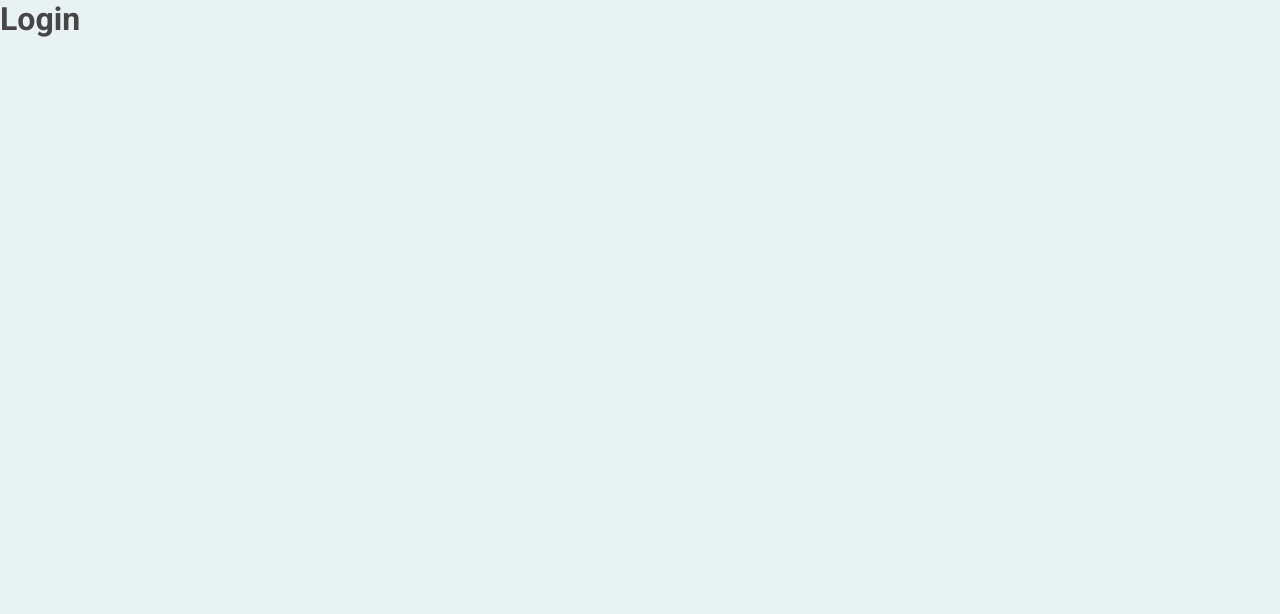
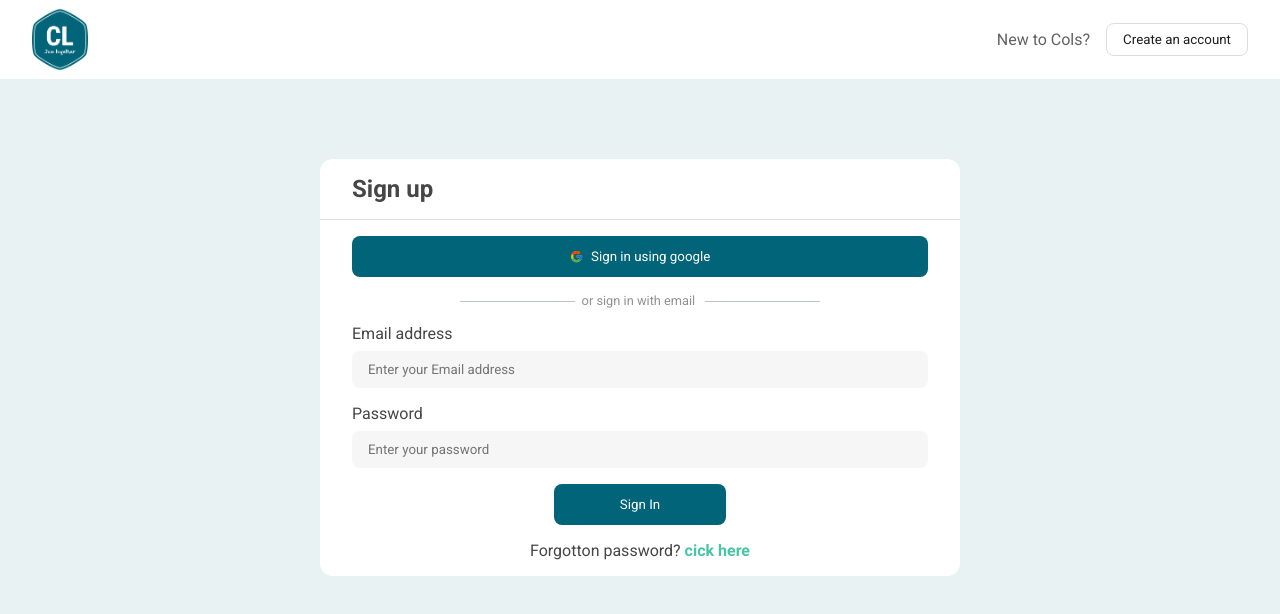
Before and after one commit to bipul2540/cols-project, a React (Vite) app in the folder front-end/: page /auth/login in a window 1280 px wide. Shown: the top 614 px of the page. Built offline with nearby package versions, Linux system fonts and the light colour scheme.

Commit message:
loginPage desing

```diff
--- a/front-end/src/App.jsx
+++ b/front-end/src/App.jsx
@@ -36,7 +36,7 @@ function App() {
         },
         {
           path: "login",
-          element: <h1>Login</h1>,
+          element: <Login />,
         },
       ],
     },
--- a/front-end/src/index.css
+++ b/front-end/src/index.css
@@ -76,4 +76,10 @@ body {
 input {
   outline: none;
   border: none;
+
+  padding: 0.7rem 1rem;
+  border-radius: var(--border-radius);
+  background-color: var(--input-bg);
+  font-weight: 400;
+  margin-top: 0.5rem;
 }
--- a/front-end/src/pages/login page/Login.jsx
+++ b/front-end/src/pages/login page/Login.jsx
@@ -1,7 +1,24 @@
 import React from "react";
+import styled from "styled-components";
+import AuthHeader from "./../../components/AuthHeader";
+import LoginForm from "./LoginForm";
+
+const Main = styled.div`
+  position: relative;
+`;
 
 const Login = () => {
-  return <div>Login</div>;
+  return (
+    <Main>
+      <AuthHeader
+        infoText={"New to Cols?"}
+        btnText={"Create an account"}
+        btnClassName={"btn-primary"}
+      />
+
+      <LoginForm />
+    </Main>
+  );
 };
 
 export default Login;
--- a/front-end/src/pages/login page/LoginForm.jsx
+++ b/front-end/src/pages/login page/LoginForm.jsx
@@ -1,12 +1,13 @@
 import React from "react";
 import { FcGoogle } from "react-icons/fc";
 import Button from "../../components/Button";
+import styles from "./LoginForm.module.scss";
 
 const LoginForm = () => {
   return (
-    <div>
-      <h1>Sign up</h1>
-      <div className='button'>
+    <div className={styles.container}>
+      <h1 className={styles.heading}>Sign up</h1>
+      <div className={styles.google_btn}>
         <Button
           btnText={`Sign in using google`}
           btnIcon={<FcGoogle />}
@@ -14,18 +15,29 @@ const LoginForm = () => {
         />
       </div>
 
-      <div className='or__line'>
-        <p>or sign in with email </p>
+      <div className={styles.or__line}>
+        <p className={styles.line}>or sign in with email </p>
       </div>
 
-      <div className='form__container'>
-        <form action=''>
-          <div className='form__input'>
+      <div className={styles.form__container}>
+        <form action='' className={styles.form}>
+          <div className={styles.form__input}>
             <label htmlFor='email'>Email address</label>
             <input type='text' placeholder='Enter your Email address' />
           </div>
+          <div className={styles.form__input}>
+            <label htmlFor='email'>Password</label>
+            <input type='text' placeholder='Enter your password' />
+          </div>
+          <div className={styles.submit__btn}>
+            <button type='submit'>Sign In</button>
+          </div>
         </form>
       </div>
+
+      <p className={styles.forgot}>
+        Forgotton password? <small>cick here</small>
+      </p>
     </div>
   );
 };
--- /dev/null
+++ b/front-end/src/pages/login page/LoginForm.module.scss
@@ -0,0 +1,119 @@
+.container {
+  display: flex;
+  flex-direction: column;
+  width: 30%;
+  margin: 0 auto;
+  margin-top: 5rem;
+  background-color: var(--text-white);
+  border-radius: var(--card-radius);
+
+  .heading {
+    border-bottom: 1px solid var(--text-light-primary);
+    padding: 1rem var(--px-2);
+    font-size: 1.5rem;
+    border-bottom: 1px solid var(--color-border);
+    color: var(--color-h1);
+  }
+
+  @media (max-width: 1280px) {
+    width: 50%;
+  }
+
+  @media (max-width: 980px) {
+    width: 60%;
+  }
+
+  @media (max-width: 680px) {
+    width: 80%;
+  }
+
+  @media (max-width: 380px) {
+    width: 90%;
+  }
+  .google_btn {
+    margin-top: 1rem;
+    padding: 0 var(--px-2);
+  }
+
+  .line {
+    text-align: center;
+    margin-top: 1rem;
+    color: var(--text-gray-light);
+    padding: 0 var(--px-2);
+    font-size: 0.8rem;
+  }
+
+  .form__container {
+    padding: 1rem 2rem;
+    .form {
+      display: flex;
+      flex-direction: column;
+      gap: 1rem;
+      .form__input {
+        display: flex;
+        flex-direction: column;
+        label {
+        }
+
+        input {
+        }
+
+        :focus {
+          border: 1px solid var(--color-primary);
+          box-shadow: 0 0 8px var(--color-primary);
+        }
+      }
+
+      .submit__btn {
+        display: flex;
+        justify-content: center;
+        button {
+          width: 30%;
+          padding: 0.8rem 2rem;
+          border-radius: var(--border-radius);
+          background-color: var(--color-primary);
+          color: var(--text-white);
+        }
+      }
+    }
+  }
+}
+
+.line {
+  overflow: hidden;
+  text-align: center;
+}
+
+.line:before,
+.line:after {
+  background-color: var(--text-gray-very-light);
+  content: "";
+  display: inline-block;
+  height: 1px;
+  position: relative;
+  vertical-align: middle;
+  width: 20%;
+}
+
+.line:before {
+  right: 0.5em;
+  margin-left: -50%;
+}
+
+.line:after {
+  left: 0.5em;
+  margin-right: -50%;
+}
+
+.forgot {
+  text-align: center;
+  padding: 0 2rem 1rem 2rem;
+  font-size: 1rem;
+
+  small {
+    font-weight: bold;
+    color: var(--color-secondry);
+    cursor: pointer;
+    font-size: 1rem;
+  }
+}
--- a/front-end/src/pages/signup page/SignUpForm.module.scss
+++ b/front-end/src/pages/signup page/SignUpForm.module.scss
@@ -5,7 +5,6 @@
   margin: 0 auto;
   margin-top: 2rem;
   background-color: var(--text-white);
-  //   padding: 2rem;
   border-radius: var(--card-radius);
 
   .heading {
@@ -55,7 +54,6 @@
           border-radius: var(--border-radius);
           background-color: var(--input-bg);
           font-weight: 400;
-          // font-size: 1rem;
           margin-top: 0.5rem;
         }
         :focus {
```
